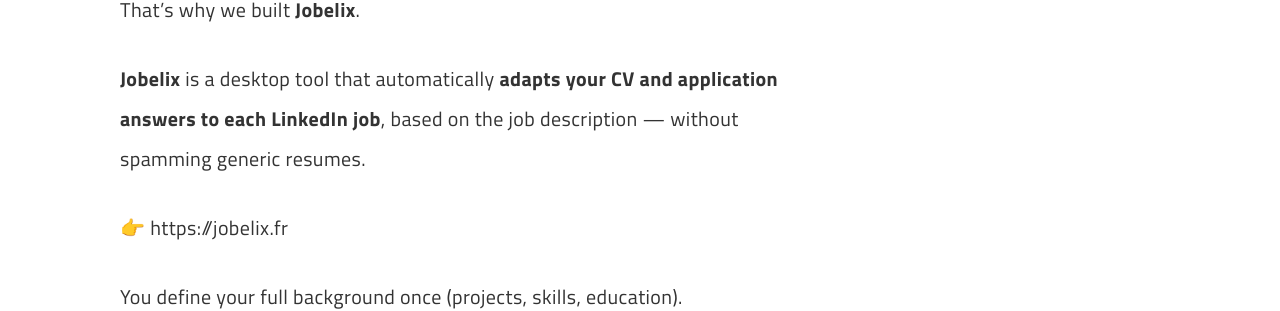
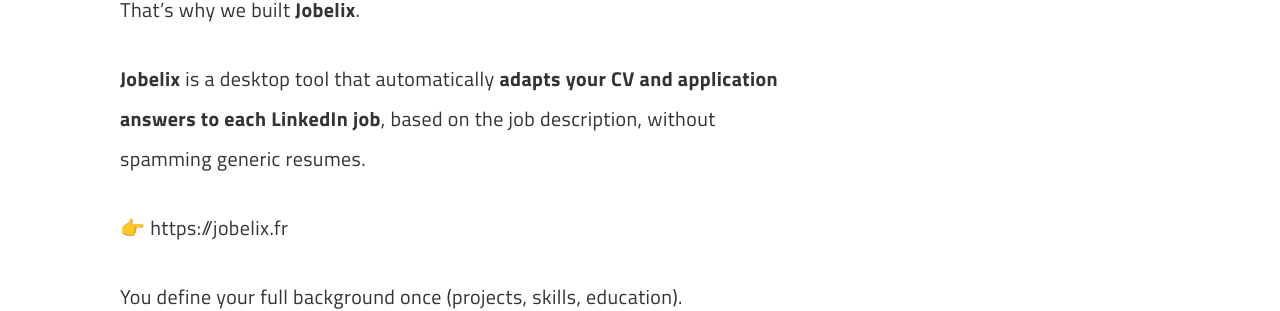
Before and after one commit to prepashelter/prepashelter.github.io, a Jekyll site: the page built from _posts/2026-02-02-jobelix-ai-cv-tailoring.md, in a window 1280 px wide and 900 px high, scrolled down 766 px. Shown: the part 157-468 px from the top of the window. Built offline with Jekyll 4.4.1, drawn with Linux system fonts in a browser that asks for light colours; a script that is not in the unit is left out.

```diff
--- a/_posts/2026-02-02-jobelix-ai-cv-tailoring.md
+++ b/_posts/2026-02-02-jobelix-ai-cv-tailoring.md
@@ -21,7 +21,7 @@ If you **do tailor it**, you’re ignored anyway, and you just lost 20 minutes.
 
 That’s why we built **Jobelix**.
 
-**Jobelix** is a desktop tool that automatically **adapts your CV and application answers to each LinkedIn job**, based on the job description — without spamming generic resumes.
+**Jobelix** is a desktop tool that automatically **adapts your CV and application answers to each LinkedIn job**, based on the job description,  without spamming generic resumes.
 
 👉 https://jobelix.fr
 
```
